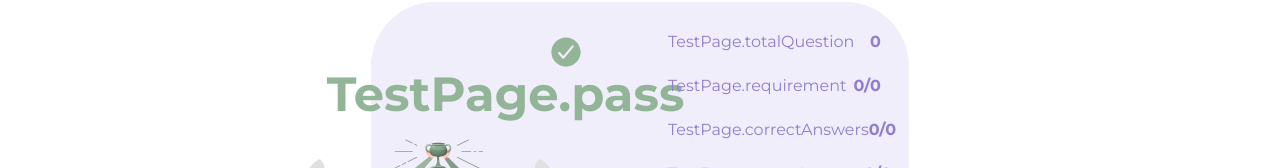
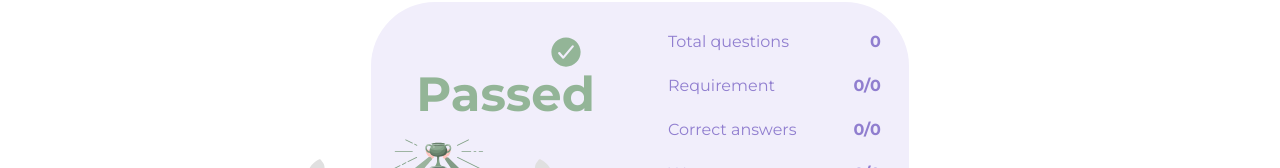
Before and after one commit to emkietthucode/ODL, a Next.js app: page /tests/vietnam/1/1/1 in a window 1280 px wide. Shown: the part 134-302 px from the top of the page. Built offline with nearby package versions, Linux system fonts and the light colour scheme; no server answers.

Commit message:
fix: update translation key in TestPass component from 'TestPage' to 'ResultPage'

```diff
--- a/src/components/test-pass.tsx
+++ b/src/components/test-pass.tsx
@@ -11,7 +11,7 @@ const TestPass = ({
 }) => {
   const router = useRouter()
   const pathname = usePathname()
-  const t = useTranslations('TestPage')
+  const t = useTranslations('ResultPage')
   return (
     <div className="flex flex-col gap-10 my-[64px] w-[60%] justify-center items-center">
       <div className="flex rounded-[64px] bg-light-purple-admin w-[70%] h-[350px] relative">
```
